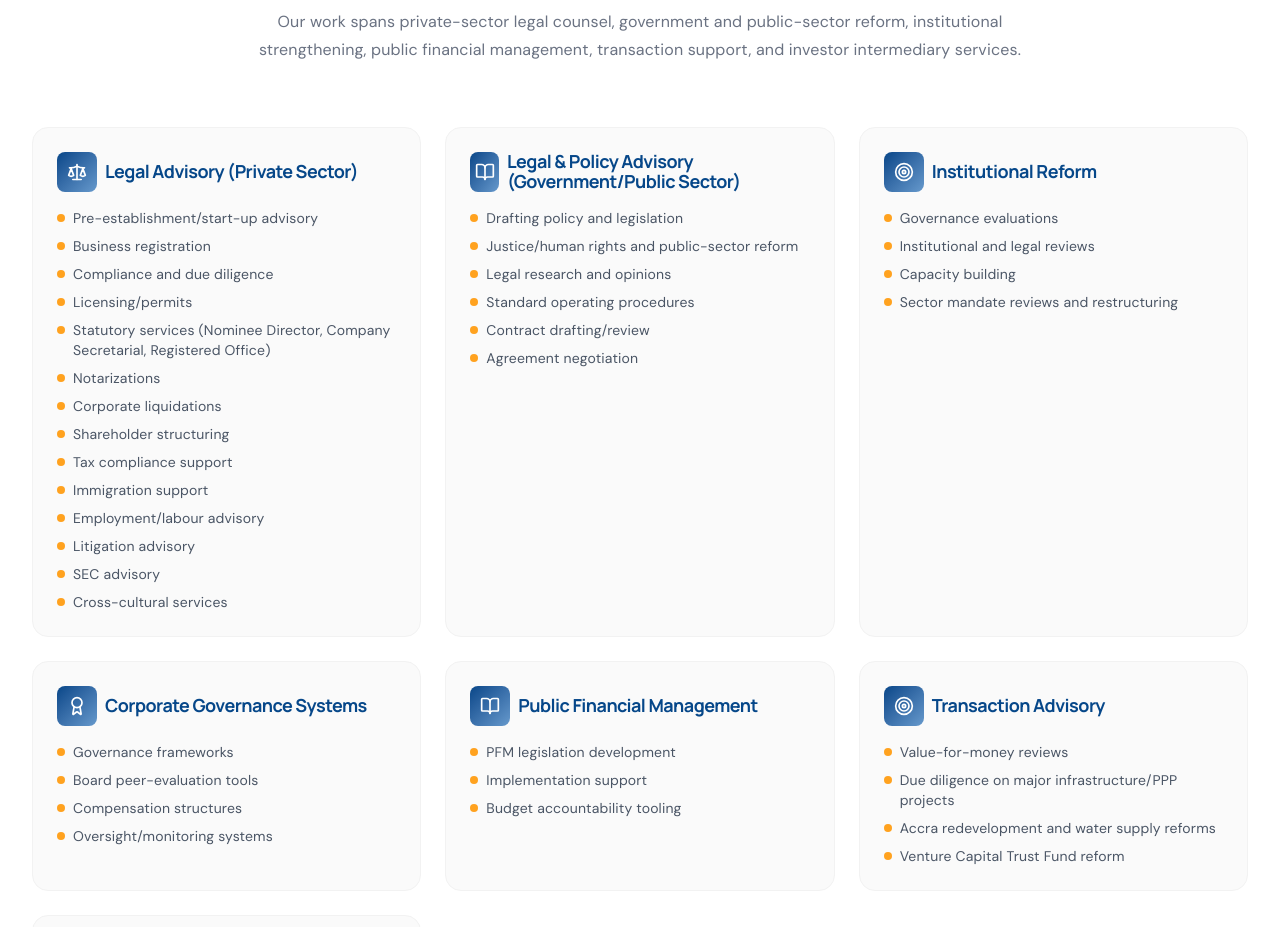
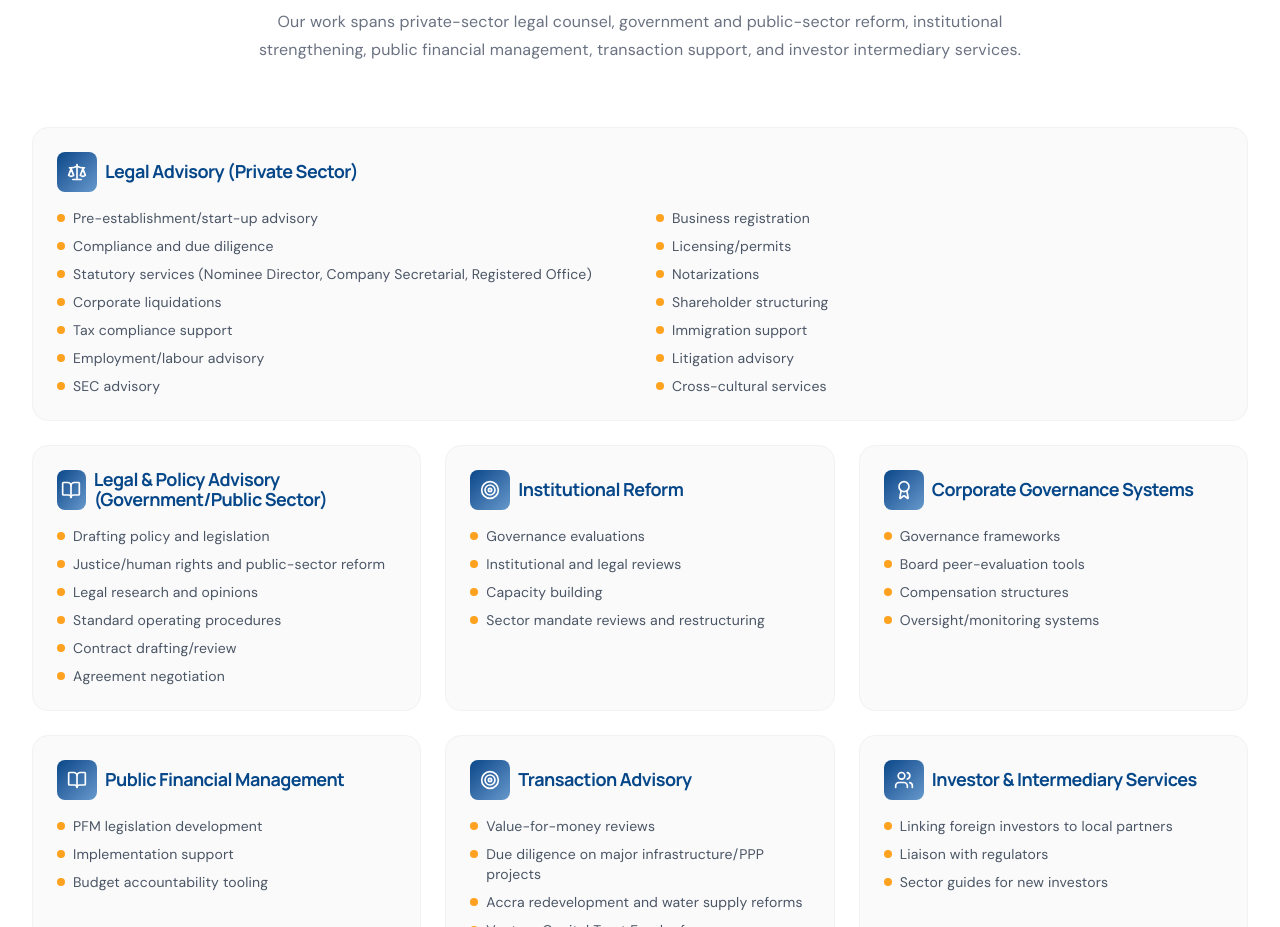
Before and after one commit to Puzzle-Fxr/shawbellconsulting, a React (Vite) app: page / in a window 1280 px wide. Shown: the part 1740-2667 px from the top of the page. Built offline with nearby package versions, Linux system fonts and the light colour scheme.

Commit message:
apdated services in homepage

```diff
--- a/src/pages/Home.tsx
+++ b/src/pages/Home.tsx
@@ -253,7 +253,7 @@ export default function Home() {
                   whileInView={{ opacity: 1, y: 0 }}
                   viewport={{ once: true }}
                   transition={{ duration: 0.35, delay: i * 0.06 }}
-                  className="bg-platinum/40 rounded-2xl border border-platinum p-6 h-full"
+                  className={`bg-platinum/40 rounded-2xl border border-platinum p-6 h-full ${i === 0 ? 'lg:col-span-2 xl:col-span-3' : ''}`}
                 >
                   <div className="flex items-center gap-2 mb-4">
                     <div className="w-10 h-10 bg-gradient-to-br from-steel to-ocean rounded-lg flex items-center justify-center">
@@ -261,7 +261,7 @@ export default function Home() {
                     </div>
                     <h3 className="font-heading font-bold text-lg text-steel">{group.title}</h3>
                   </div>
-                  <ul className="space-y-2 text-sm text-gray-600">
+                  <ul className={i === 0 ? 'grid grid-cols-1 md:grid-cols-2 gap-x-8 gap-y-2 text-sm text-gray-600' : 'space-y-2 text-sm text-gray-600'}>
                     {group.items.map(item => (
                       <li key={item} className="flex items-start gap-2">
                         <span className="mt-1.5 w-2 h-2 bg-pumpkin rounded-full shrink-0"></span>
```
